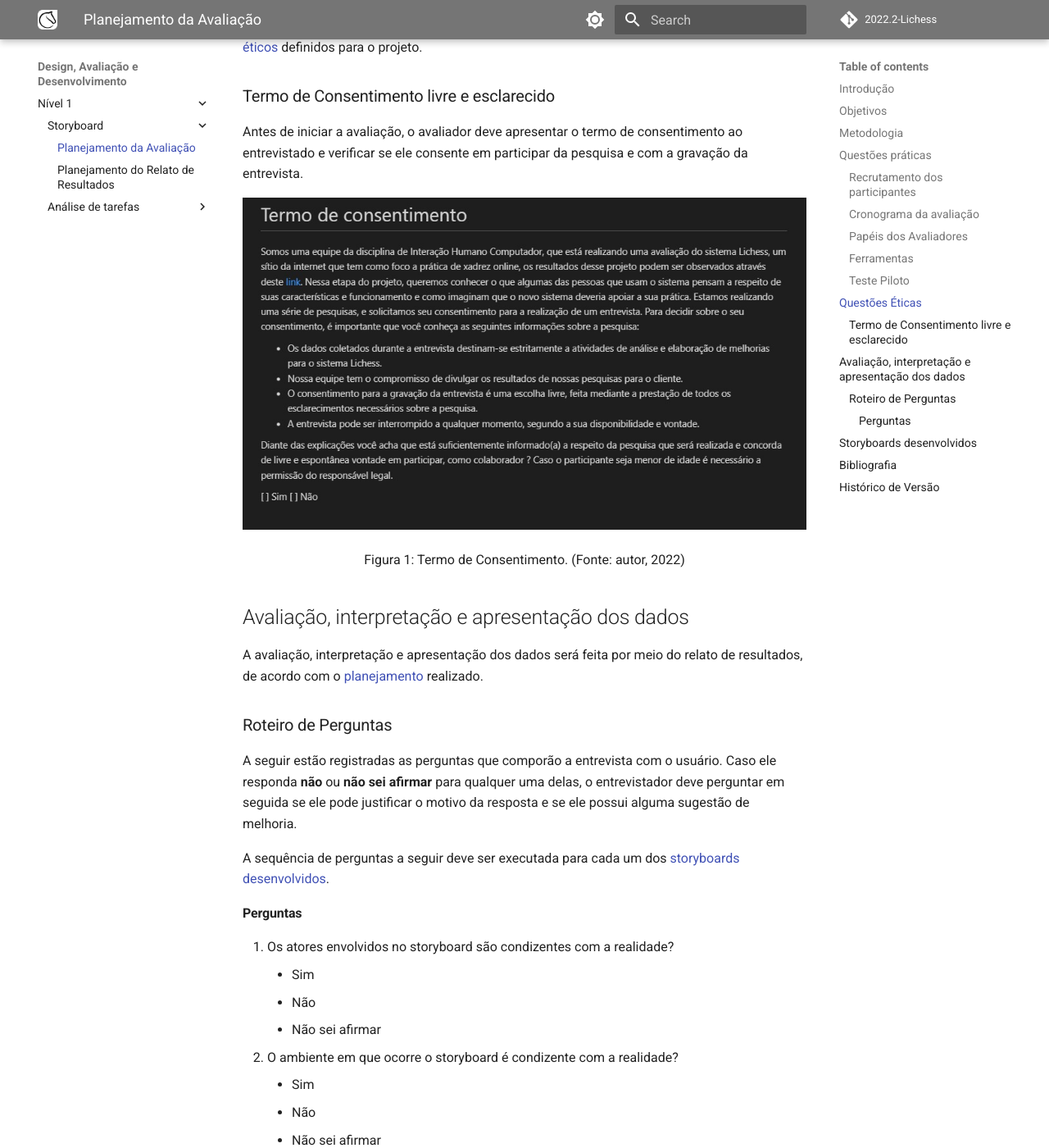
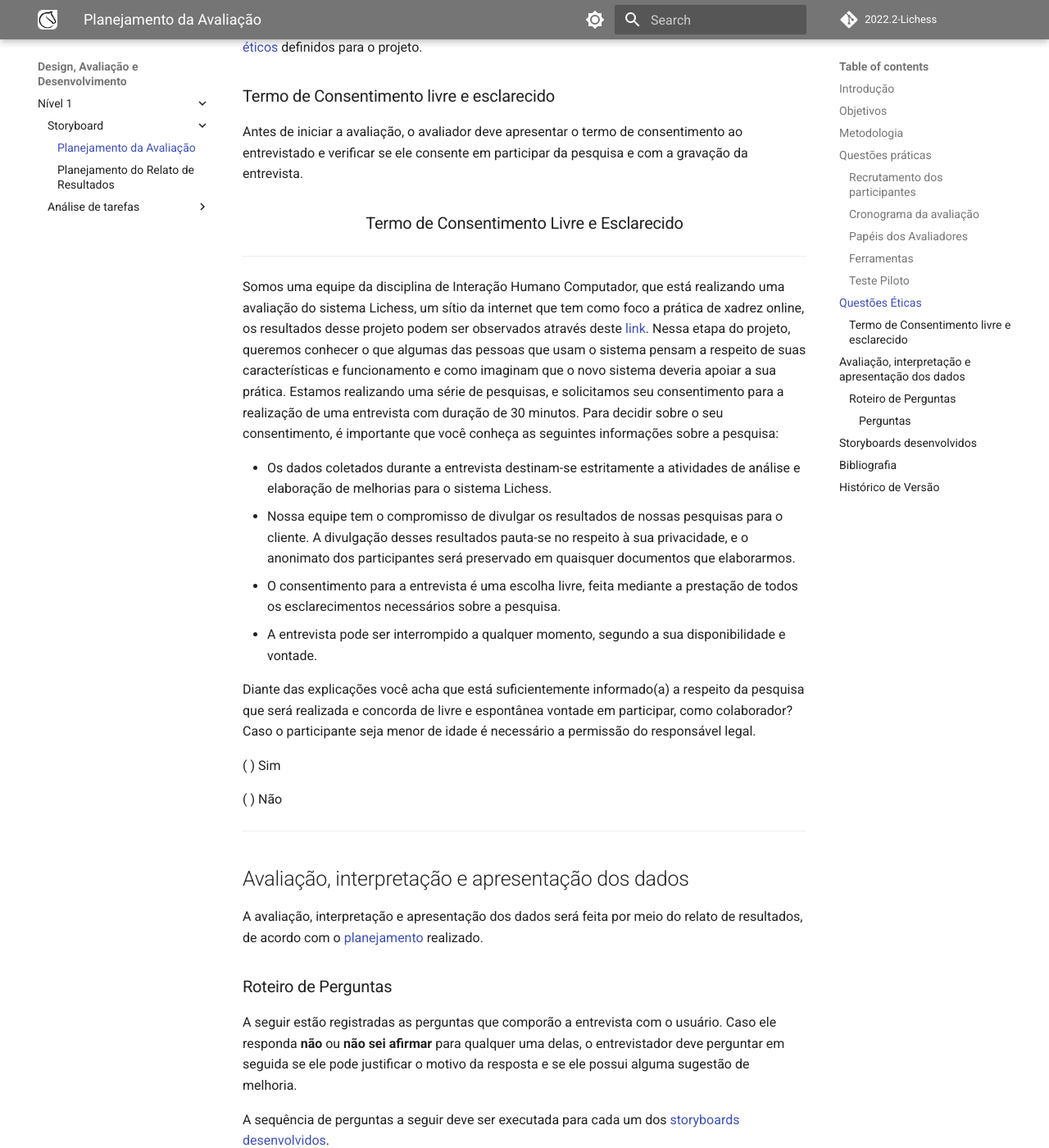
Before and after one commit to Interacao-Humano-Computador/2022.2-Lichess, an MkDocs documentation site: the page built from docs/design_avaliacao_desenvolvimento/nivel_1/storyboard/planejamento_avaliacao.md, in a window 1280 px wide and 1400 px high, scrolled down 2334 px. Shown: the whole window at 82% size. Built offline with MkDocs 1.6.1 and Material for MkDocs 9.7.7, drawn with Linux system fonts in a browser that asks for light colours; comment, search, counter and statistics services are not loaded; some of the changed text lies outside the part shown.

Commit message:
[FEAT] Storyboards (#59)
Co-authored-by: Lucas Macedo Barboza <64804763+Luckx98@users.noreply.github.com>

```diff
--- a/docs/design_avaliacao_desenvolvimento/nivel_1/storyboard/planejamento_avaliacao.md
+++ b/docs/design_avaliacao_desenvolvimento/nivel_1/storyboard/planejamento_avaliacao.md
@@ -59,13 +59,27 @@
 
 Antes de iniciar a avaliação, o avaliador deve apresentar o termo de consentimento ao entrevistado e verificar se ele consente em participar da pesquisa e com a gravação da entrevista.
 
-![Termo de Consentimento](../analise_tarefas/images/termoConsentimento.jpeg)
+<div style="text-align: center">
+<h3>
+Termo de Consentimento Livre e Esclarecido
+</h3>
+</div>
+------
+Somos uma equipe da disciplina de Interação Humano Computador, que está realizando uma avaliação do sistema Lichess, um sítio da internet que tem como foco a prática de xadrez online, os resultados desse projeto podem ser observados através deste [link](https://interacao-humano-computador.github.io/2022.2-Lichess/). Nessa etapa do projeto, queremos conhecer o que algumas das pessoas que usam o sistema pensam a respeito de suas características e funcionamento e como imaginam que o novo sistema deveria apoiar a sua prática. Estamos realizando uma série de pesquisas, e solicitamos seu consentimento para a realização de uma entrevista com duração de 30 minutos. Para decidir sobre o seu consentimento, é importante que você conheça as seguintes informações sobre a pesquisa:
 
-<div style="text-align: center">
-<p>
-Figura 1: Termo de Consentimento. (Fonte: autor, 2022)
-</p>
-</div>
+- Os dados coletados durante a entrevista destinam-se estritamente a atividades de análise e elaboração de melhorias para o sistema Lichess.
+- Nossa equipe tem o compromisso de divulgar os resultados de nossas pesquisas para o cliente. A divulgação desses resultados pauta-se no respeito à sua privacidade, e o anonimato dos participantes será preservado em quaisquer documentos que elaborarmos.
+- O consentimento para a entrevista é uma escolha livre, feita mediante a prestação de todos os esclarecimentos necessários sobre a pesquisa.
+- A entrevista pode ser interrompido a qualquer momento, segundo a sua disponibilidade e vontade.
+
+Diante das explicações você acha que está suficientemente informado(a) a respeito da pesquisa que será realizada e concorda de livre e espontânea vontade em participar, como colaborador?
+Caso o participante seja menor de idade é necessário a permissão do responsável legal.
+
+\(  \) Sim
+
+\(  \) Não
+
+-----
 
 ## Avaliação, interpretação e apresentação dos dados
 
@@ -140,7 +154,23 @@
 
 - Tarefa 1: Jogar uma partida de xadrez
 
+Na Figura 1, podemos ver o storyboard de jogar uma partida de xadrez, e ao ganhar, o usuário resolve repetir o processo.
+
+![Jogar uma partida](./img/jogar_uma_partida.png)
+
+<div style="text-align: center">
+<p> Figura 1: Jogar uma partida (Fonte: Autores. 2022).</p>
+</div>
+
 - Tarefa 2: Aprender a jogar xadrez
+
+Na Figura 2, podemos ver o storyboard sobre aprender a jogar xadrez, obtendo ensinamentos do nível básico ao avançado.
+
+![Aprender a jogar xadrex](./img/aprender_a_jogar.png)
+
+<div style="text-align: center">
+<p> Figura 2: Aprender a jogar xadrez (Fonte: Autores. 2022).</p>
+</div>
 
 ## Bibliografia
 
@@ -153,3 +183,4 @@
 | Versão | Data  | Descrição                          | Autor(es)     |  Revisor(es)  |
 | ------ | ----- | ---------------------------------- | ------------- | ------------- |
 | `1.0`  | 13/12/2022  | Criação da versão inicial do artefato.|  Nicolas | Lucas Gabriel |
+| `1.1`  | 14/12/2022  | Adição dos storyboards |  Lucas Macedo | Nicolas |
--- a/mkdocs.yml
+++ b/mkdocs.yml
@@ -35,6 +35,7 @@
       - 22/11/2022: "atas/ata_22_11.md"
       - 29/11/2022: "atas/ata_29_11.md"
       - 06/12/2022: "atas/ata_06_12.md"
+      - 13/12/2022: "atas/ata_13_12.md"
   - Planejamento:
       - Cronograma: "planejamento/cronograma.md"
       - Cronograma Realizado: "planejamento/cronograma_realizado.md"
@@ -56,7 +57,6 @@
       - Mapa de Empatia: "analise_requisitos/mapa_empatia.md"
       - Análise de tarefas: "analise_requisitos/analise_tarefas.md"
       - Guia de Estilo: "analise_requisitos/guia_de_estilo.md"
-
   - Design, Avaliação e Desenvolvimento:
       - Nível 1:
           - Storyboard:
@@ -64,8 +64,6 @@
               - Planejamento do Relato de Resultados: design_avaliacao_desenvolvimento/nivel_1/storyboard/planejamento_relato.md
           - Análise de tarefas:
               - Planejamento do Relato de Resultados: "design_avaliacao_desenvolvimento/nivel_1/analise_tarefas/planejamento_resultado_analise_tarefas.md"
-              - Planejamento da Avaliação: "design_avaliacao_desenvolvimento/nivel_1/analise_tarefas/planejamento_avaliacao.md"
-
   - Apresentações: "apresentacoes.md"
 
   # - Nova navegação: "nome do arquivo relativo a docs"
```
Also changed, not shown: docs/atas/ata_13_12.md (added, +43 -0 lines), docs/planejamento/tools.md (+2 -0 lines), docs/design_avaliacao_desenvolvimento/nivel_1/storyboard/img/aprender_a_jogar.png (added), docs/design_avaliacao_desenvolvimento/nivel_1/storyboard/img/jogar_uma_partida.png (added), docs/img/storyboardthat.png (added).
